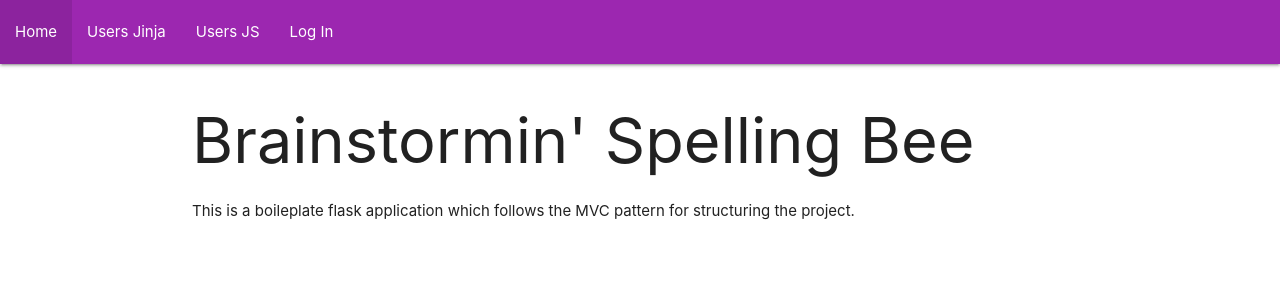
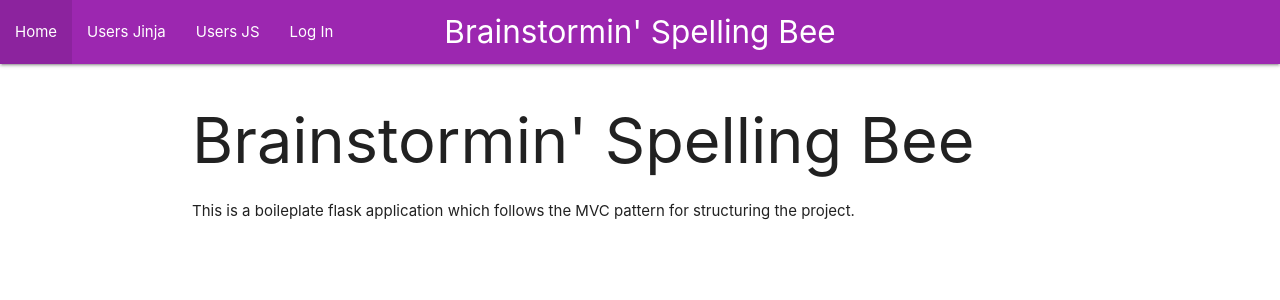
Before and after one commit to KhalHam1/Brainstormin-Spelling-Bee, a Flask app: page / in a window 1280 px wide. Shown: the top 300 px of the page. Run offline with Flask 2, Linux system fonts and the light colour scheme.

Commit message:
Minor Changes

```diff
--- a/App/templates/index.html
+++ b/App/templates/index.html
@@ -1,6 +1,6 @@
 {% extends "layout.html" %}
 {% block title %}{% endblock %}
-{% block page %}{% endblock %}
+{% block page %}Brainstormin' Spelling Bee{% endblock %}
 
 {{ super() }}
 
--- a/App/templates/login.html
+++ b/App/templates/login.html
@@ -1,6 +1,6 @@
 {% extends "layout.html" %}
 {% block title %}{% endblock %}
-{% block page %}{% endblock %}
+{% block page %}Brainstormin' Spelling Bee{% endblock %}
 
 {{ super() }}
 
--- a/App/views/user.py
+++ b/App/views/user.py
@@ -21,6 +21,10 @@ def client_app():
     users = get_all_users_json()
     return jsonify(users)
 
+@user_views.route('/login')
+def login():
+    return render_template('login.html')
+
 @user_views.route('/api/lol')
 def lol():
     return 'lol'
```
Also changed, not shown: App/templates/signup.html (added).
